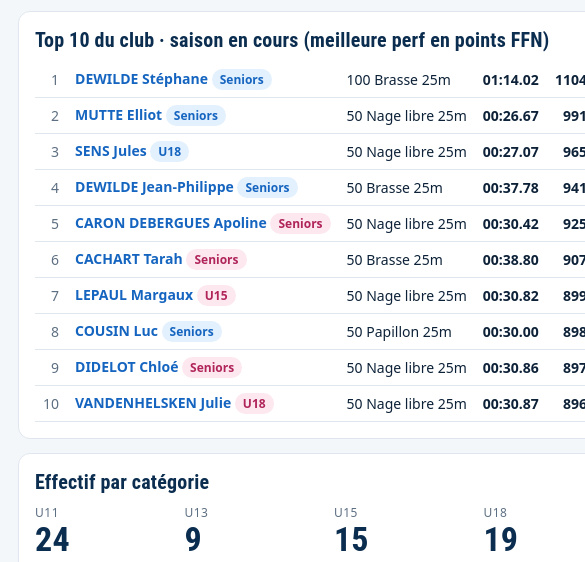
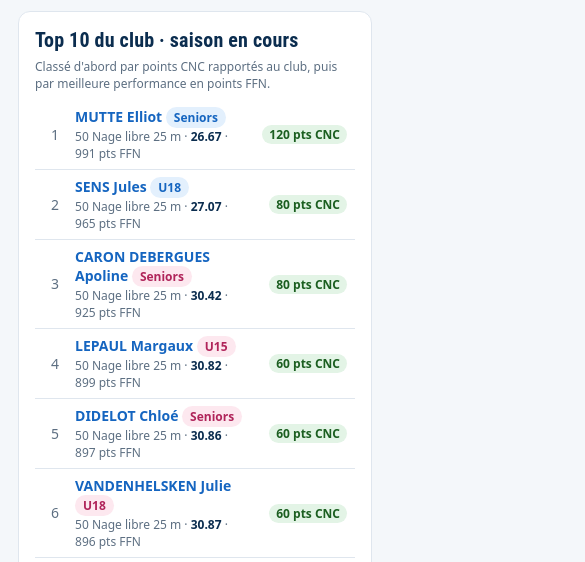
Before and after one commit to ElliotMutte/douai-natation, a plain HTML site: page index.html in a window 390 px wide. Shown: the part 522-1084 px from the top of the page, 585 px wide, since content can reach past the window. Drawn offline with Linux system fonts and the light colour scheme.

Commit message:
Top 10 classé par points CNC puis meilleure perf ; cadres contenus en mode téléphone
Co-Authored-By: Claude Opus 5.5 <noreply@anthropic.com>
Claude-Session: https://claude.ai/code/session_01UbntxizBg1oxxLzCWMVFaV

```diff
--- a/index.html
+++ b/index.html
@@ -156,6 +156,10 @@ body.dev-phone th,body.dev-phone td{padding:9px 8px;font-size:14px}
 body.dev-phone input,body.dev-phone select{font-size:16px;min-height:44px;width:100%}
 body.dev-phone .adv th,body.dev-phone .adv td{white-space:normal;padding:7px 5px;font-size:13px}
 body.dev-phone .kpi .num{font-size:28px}body.dev-phone .goal-main{font-size:14px}
+.grid>*{min-width:0}
+body.dev-phone .card{overflow-x:auto}
+@media(max-width:700px){.card{overflow-x:auto}}
+body.dev-phone #top10 td{padding:7px 4px}
 #nav button[data-v=entrainement]{display:none}
 </style>
 </head>
@@ -191,8 +195,8 @@ body.dev-phone .kpi .num{font-size:28px}body.dev-phone .goal-main{font-size:14px
       <div class="card kpi coach"><div class="lab">Points CNC</div><div class="num" id="kPts">–</div><div class="sub" id="kPtsSub"></div></div>
     </div>
     <div class="club-layout" style="margin-top:14px"><div class="club-main">
-    <div class="grid" style="grid-template-columns:1fr">
-      <div class="card"><h2>Top 10 du club · saison en cours (meilleure perf en points FFN)</h2><div id="top10" style="overflow-x:auto"></div></div>
+    <div class="grid" style="grid-template-columns:minmax(0,1fr)">
+      <div class="card"><h2>Top 10 du club · saison en cours</h2><p class="small muted" style="margin:-4px 0 8px">Classé d'abord par points CNC rapportés au club, puis par meilleure performance en points FFN.</p><div id="top10" style="overflow-x:auto"></div></div>
       <div class="card"><h2>Effectif par catégorie</h2><div id="effectif" class="grid" style="grid-template-columns:repeat(auto-fit,minmax(110px,1fr))"></div></div>
     </div>
     <div class="card coach" style="margin-top:14px"><h2>D'où viennent les points « Compétiteurs »</h2><div id="chTiers"></div><p class="small muted">Somme des points CNC ramenés par palier (thème 3 « Les compétiteurs »).</p></div>
@@ -518,7 +522,7 @@ function prep(){
     const speAuto=Object.entries(st).sort((a,b)=>b[1]-a[1]).slice(0,2).map(x=>STYLE[x[0]]||x[0]);
     return {...s, perfs, age, cat, acat:ageCat(age), best, top, top3, top3c, bestP:top3[0]||null, bestC:top[0]||null, cur, tier, speAuto, last:perfs.length?perfs[perfs.length-1].d:''};
   });
-  const ranked=SW.filter(s=>s.bestP).sort((a,b)=>b.bestP.pts-a.bestP.pts); ranked.forEach((s,i)=>s.rang=i+1); SW.forEach(s=>{if(!s.bestP)s.rang=null}); META.nRanked=ranked.length;
+  const ranked=SW.filter(s=>s.bestP).sort((a,b)=>(b.cnc26||0)-(a.cnc26||0)||b.bestP.pts-a.bestP.pts); ranked.forEach((s,i)=>s.rang=i+1); SW.forEach(s=>{if(!s.bestP)s.rang=null}); META.nRanked=ranked.length;
 }
 const F=id=>manual.fiches[id]||{};
 const grpOf=s=>F(s.id).groupe||grpOfId(s.id);
@@ -537,7 +541,7 @@ function renderClub(){
   const labs=[5,10,20,40,60,80,120,160,240];
   barSVG($('#chTiers'),labs.map(v=>v+' pts'),labs.map(v=>sums[v]||0),['#90a4ae','#26a69a','#1e88e5','#7e57c2','#fb8c00','#d81b60','#d9a400','#0b2d4f','#0b2d4f'],(v,i)=>v+' pts · '+(v/labs[i])+' nageurs');
   const t10=SW.filter(s=>s.rang).sort((a,b)=>a.rang-b.rang).slice(0,10);
-  $('#top10').innerHTML='<table><tbody>'+t10.map(s=>`<tr><td class="r muted">${s.rang}</td><td>${nageurLink(s)} <span class="pill ${s.sexe}">${s.cat}</span></td><td>${s.bestP?evName(s.bestP.e)+' '+s.bestP.b+'m':''}</td><td class="r"><b>${s.bestP?.t||''}</b></td><td class="r"><b>${s.bestP?.pts||''}</b> pts</td></tr>`).join('')+'</tbody></table>';
+  $('#top10').innerHTML='<table><tbody>'+t10.map(s=>`<tr><td class="r muted" style="width:28px">${s.rang}</td><td style="white-space:normal">${nageurLink(s)} <span class="pill ${s.sexe}">${s.cat}</span>${s.bestP?`<div class="small muted">${evName(s.bestP.e)} ${s.bestP.b} m · <b style="color:var(--navy)">${shortT(s.bestP.t)}</b> · ${s.bestP.pts} pts FFN</div>`:''}</td><td class="r"><span class="gap ok">${s.cnc26||0} pts CNC</span></td></tr>`).join('')+'</tbody></table>';
   $('#effectif').innerHTML=CATS.map(c=>{const l=SW.filter(s=>s.cat===c);return `<div class="kpi"><div class="lab">${c}</div><div class="num">${l.length}</div><div class="sub">${l.filter(s=>s.sexe==='F').length} F · ${l.filter(s=>s.sexe==='H').length} G</div></div>`}).join('');
 }
 let sortK='rang', sortD=1;
```
